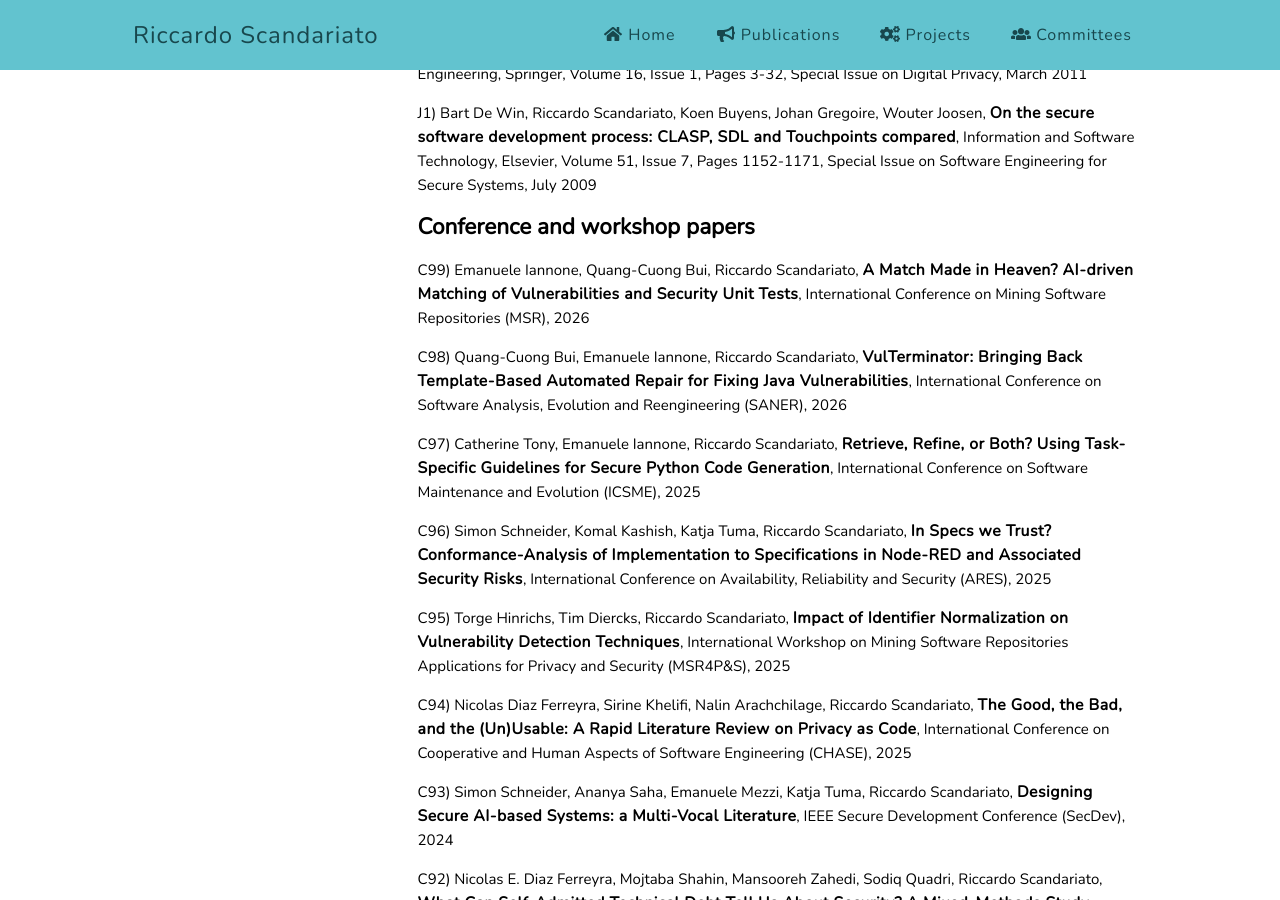
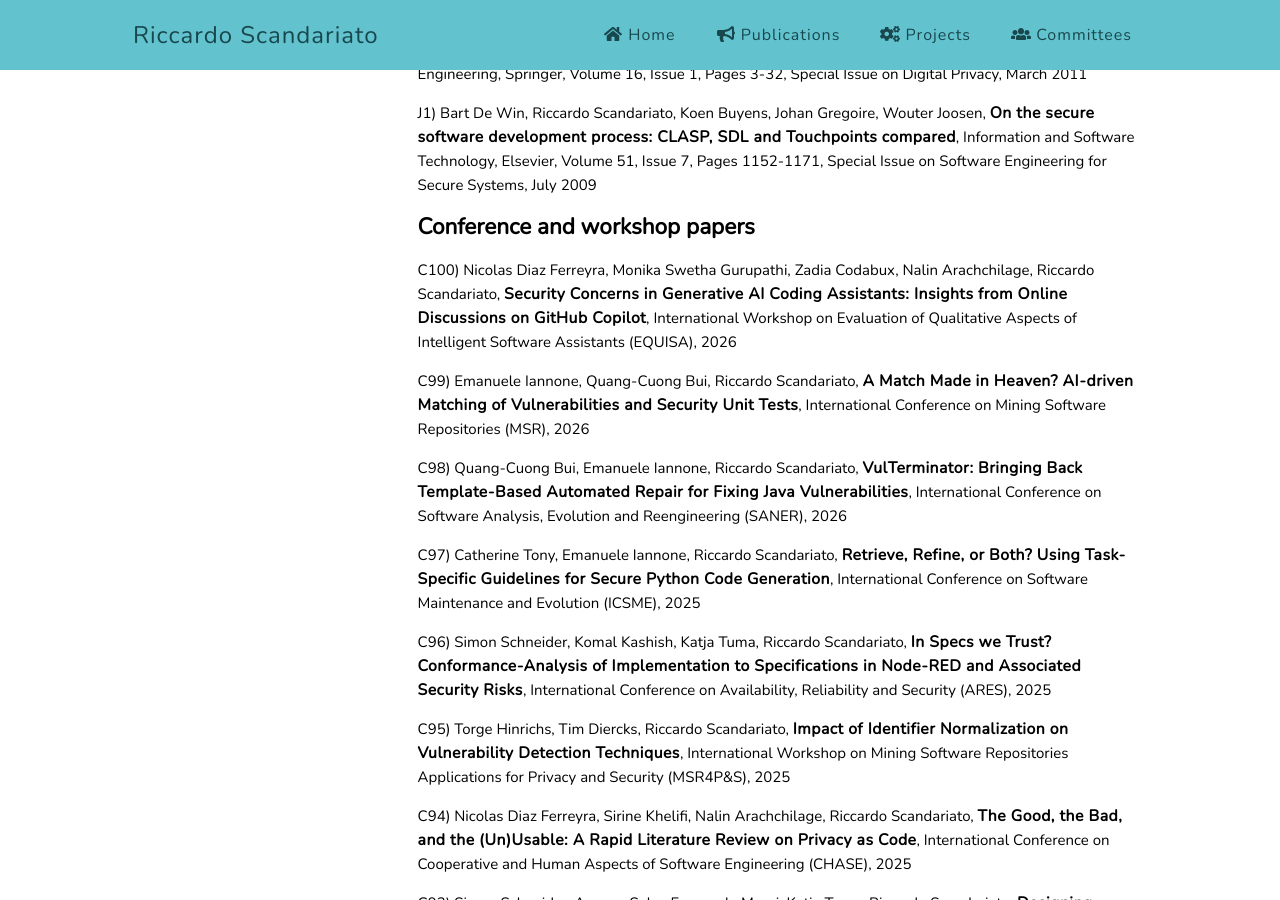
Before and after one commit to riccardoscandariato/riccardoscandariato.github.io, a Jekyll site: the page built from pubs.md, in a window 1280 px wide and 900 px high, scrolled down 2982 px. Built offline with Jekyll 4.4.1, drawn with Linux system fonts in a browser that asks for light colours.

Commit message:
more pubs

```diff
--- a/pubs.md
+++ b/pubs.md
@@ -76,6 +76,8 @@ title: Publications
 
 
 <h2>Conference and workshop papers</h2>
+
+<p>C100) Nicolas Diaz Ferreyra, Monika Swetha Gurupathi, Zadia Codabux, Nalin Arachchilage, Riccardo Scandariato, <strong>Security Concerns in Generative AI Coding Assistants: Insights from Online Discussions on GitHub Copilot</strong>, International Workshop on Evaluation of Qualitative Aspects of Intelligent Software Assistants (EQUISA), 2026</p>
 
 <p>C99) Emanuele Iannone, Quang-Cuong Bui, Riccardo Scandariato, <strong>A Match Made in Heaven? AI-driven Matching of Vulnerabilities and Security Unit Tests</strong>, International Conference on Mining Software Repositories (MSR), 2026</p>
 
```
